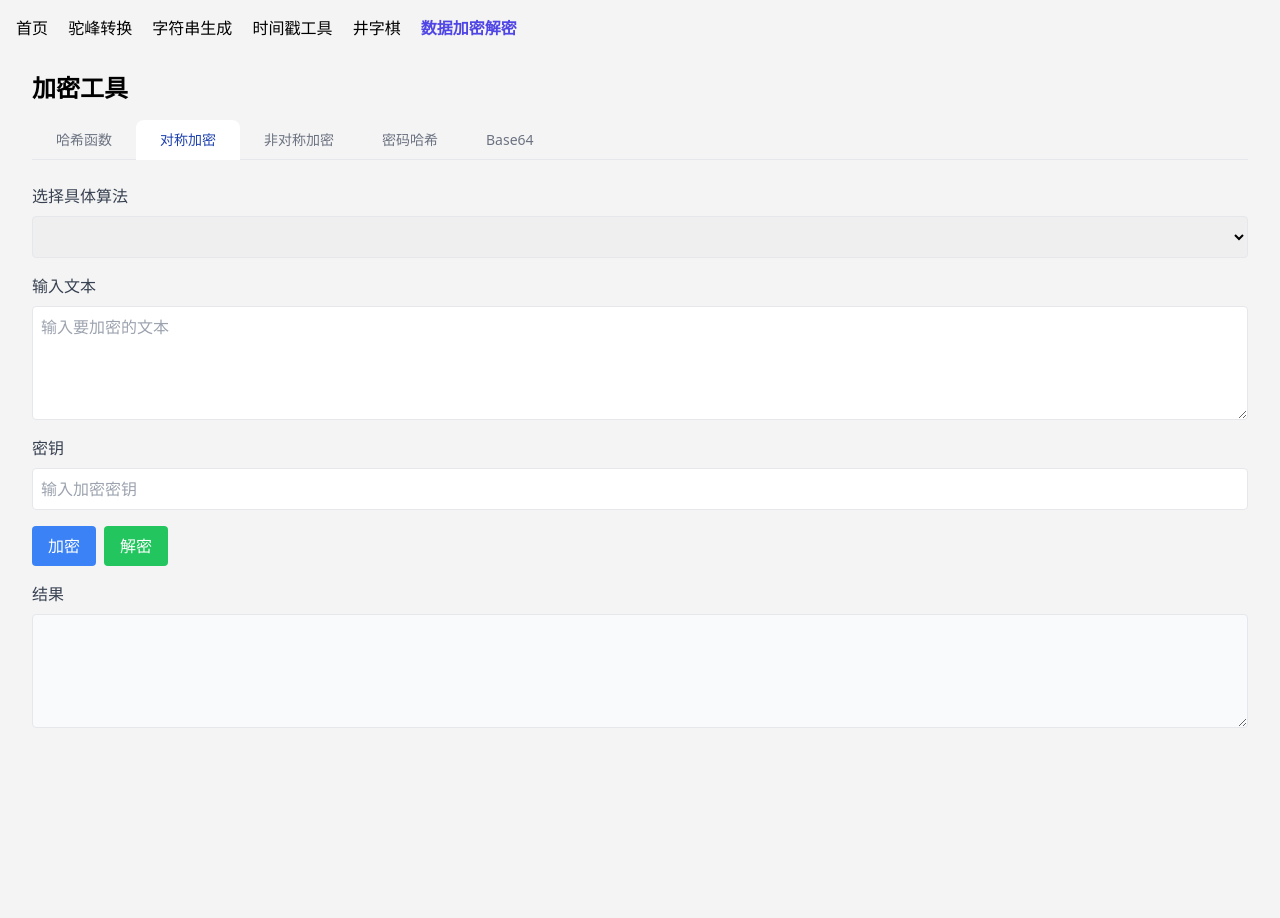
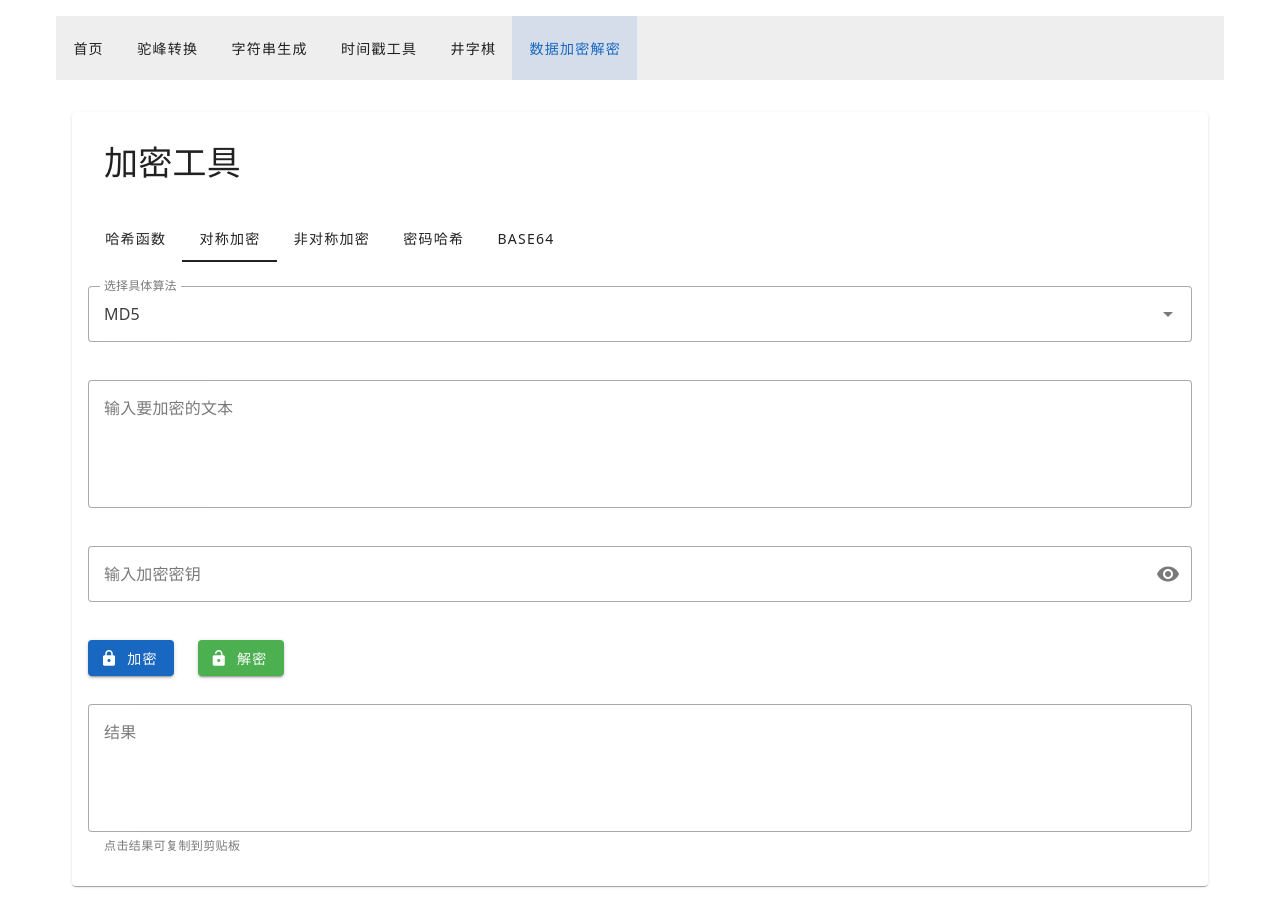
Before and after one commit to bitdan/Hump-Conversion, a Vue app: page /data-encryption in a window 1280 px wide. Both pictures are taken after a click on the tab "对称加密". Before the commit the page ends 800 px from the top, so only its background shows below. Built offline with nearby package versions, Linux system fonts and the light colour scheme.

Commit message:
feat: 重构前端界面并添加 Vuetify 支持

```diff
--- a/src/App.vue
+++ b/src/App.vue
@@ -1,37 +1,34 @@
 <template>
-  <div class="container mx-auto p-4">
-    <!-- 动态生成导航菜单 -->
-    <nav class="mb-4">
-      <router-link
+  <v-app>
+    <v-main>
+      <v-container>
+        <!-- 导航菜单 -->
+        <v-toolbar flat class="mb-4">
+          <v-toolbar-items>
+            <v-btn
               v-for="route in routes"
               :key="route.name"
               :to="route.path"
-          class="mr-4"
-          active-class="router-link-active"
+              variant="text"
+              :color="$route.path === route.path ? 'primary' : undefined"
             >
-        {{ route.meta?.title || route.name }}  <!-- 使用 meta.title 作为显示名称 -->
-      </router-link>
-    </nav>
+              {{ route.meta?.title || route.name }}
+            </v-btn>
+          </v-toolbar-items>
+        </v-toolbar>
 
         <!-- 路由视图 -->
         <router-view></router-view>
-  </div>
+      </v-container>
+    </v-main>
+  </v-app>
 </template>
 
 <script setup>
-import {useRouter} from 'vue-router'
+import { useRouter, useRoute } from 'vue-router'
 
-// 获取路由对象
 const router = useRouter()
+const route = useRoute()
 
-// 获取所有路由信息，过滤掉没有 name 的路由
 const routes = router.options.routes.filter(route => route.name && route.path !== '*')
 </script>
-
-<style>
-/* 自定义的激活链接样式 */
-.router-link-active {
-  color: #4F46E5;
-  font-weight: bold;
-}
-</style>
--- a/src/components/DataEncryption.vue
+++ b/src/components/DataEncryption.vue
@@ -1,111 +1,123 @@
 <template>
-  <div class="container mx-auto p-4">
-    <div class="mb-8">
-      <h2 class="text-2xl font-bold mb-4">加密工具</h2>
+  <v-container>
+    <v-card class="pa-4">
+      <v-card-title class="text-h4 mb-4">加密工具</v-card-title>
 
       <!-- 算法类型选择 (Tab) -->
-      <div class="mb-6">
-        <div class="flex border-b border-gray-200">
-          <button
-            v-for="type in encryptionTypes"
-            :key="type.value"
-            @click="selectedType = type.value"
-            class="px-6 py-2.5 font-medium text-sm leading-5 rounded-t-lg -mb-px"
-            :class="[
-              selectedType === type.value
-                ? 'border-b-2 border-blue-500 text-blue-600 bg-white'
-                : 'text-gray-500 hover:text-gray-700 hover:border-gray-300',
-              'focus:outline-none focus:text-blue-800 focus:border-blue-700'
-            ]"
-          >
+      <v-tabs v-model="selectedType" class="mb-6">
+        <v-tab v-for="type in encryptionTypes" :key="type.value" :value="type.value">
           {{ type.label }}
-          </button>
-        </div>
-      </div>
+        </v-tab>
+      </v-tabs>
 
       <!-- 具体算法选择 -->
-      <div class="mb-4">
-        <label class="block text-gray-700 mb-2">选择具体算法</label>
-        <select v-model="selectedAlgorithm" class="w-full p-2 border rounded">
-          <option v-for="algo in algorithms[selectedType]" :key="algo" :value="algo">
-            {{ algo }}
-          </option>
-        </select>
-      </div>
+      <v-select
+        v-model="selectedAlgorithm"
+        :items="algorithms[selectedType]"
+        label="选择具体算法"
+        class="mb-4"
+        variant="outlined"
+      ></v-select>
 
       <!-- 输入区域 -->
-      <div class="mb-4">
-        <label class="block text-gray-700 mb-2">输入文本</label>
-        <textarea
+      <v-textarea
         v-model="inputText"
-          class="w-full p-2 border rounded"
+        :label="getInputPlaceholder"
         rows="4"
-          :placeholder="getInputPlaceholder"
-        ></textarea>
-      </div>
+        class="mb-4"
+        variant="outlined"
+        clearable
+      ></v-textarea>
 
       <!-- 密钥输入 (对称/非对称加密) -->
-      <div v-if="needsKey" class="mb-4">
-        <label class="block text-gray-700 mb-2">密钥</label>
-        <input
+      <v-text-field
+        v-if="needsKey"
         v-model="key"
-          type="text"
-          class="w-full p-2 border rounded"
-          :placeholder="getKeyPlaceholder"
-        />
-      </div>
+        :label="getKeyPlaceholder"
+        class="mb-4"
+        variant="outlined"
+        clearable
+        :type="showPassword ? 'text' : 'password'"
+        :append-inner-icon="showPassword ? 'mdi-eye-off' : 'mdi-eye'"
+        @click:append-inner="showPassword = !showPassword"
+      ></v-text-field>
 
       <!-- 操作按钮 -->
-      <div class="flex gap-2 mb-4">
-        <button
+      <v-row class="mb-4">
+        <v-col cols="auto">
+          <v-btn
+            color="primary"
             @click="processText"
-          class="bg-blue-500 text-white px-4 py-2 rounded hover:bg-blue-600 transition-colors"
+            :loading="processing"
+            prepend-icon="mdi-lock"
           >
             {{ getButtonText }}
-        </button>
-        <button
-          v-if="canDecrypt"
+          </v-btn>
+        </v-col>
+        <v-col cols="auto" v-if="canDecrypt">
+          <v-btn
+            color="success"
             @click="decrypt"
-          class="bg-green-500 text-white px-4 py-2 rounded hover:bg-green-600 transition-colors"
+            :loading="processing"
+            prepend-icon="mdi-lock-open"
           >
             解密
-        </button>
-      </div>
+          </v-btn>
+        </v-col>
+      </v-row>
 
       <!-- 输出结果 -->
-      <div class="mb-4">
-        <label class="block text-gray-700 mb-2">结果</label>
-        <textarea
+      <v-textarea
         v-model="result"
-          class="w-full p-2 border rounded bg-gray-50 cursor-pointer hover:bg-gray-100"
+        label="结果"
         rows="4"
         readonly
+        class="mb-4"
+        variant="outlined"
+        persistent-hint
+        hint="点击结果可复制到剪贴板"
         @click="copyText(result)"
-        ></textarea>
-      </div>
+      ></v-textarea>
 
       <!-- 复制成功提示 -->
-      <div
-        v-if="showCopyTip"
-        class="fixed bottom-4 right-4 bg-green-500 text-white px-4 py-2 rounded shadow-lg transition-opacity duration-300"
-        :class="{ 'opacity-0': copyTipFading }"
+      <v-snackbar
+        v-model="showCopyTip"
+        :timeout="1500"
+        color="success"
+        location="bottom"
       >
         已复制到剪贴板
-      </div>
-    </div>
-  </div>
+        <template v-slot:actions>
+          <v-btn
+            color="white"
+            variant="text"
+            @click="showCopyTip = false"
+          >
+            关闭
+          </v-btn>
+        </template>
+      </v-snackbar>
+    </v-card>
+  </v-container>
 </template>
 
 <script setup lang="ts">
-import { ref, computed, watch } from 'vue';
+import { ref, computed } from 'vue';
 import { HashFunctions, SymmetricEncryption, AsymmetricEncryption, PasswordHashing, Base64, SMCrypto } from '../utils/crypto';
 
+// 基础状态
 const selectedType = ref('hash');
 const selectedAlgorithm = ref('MD5');
 const inputText = ref('');
 const key = ref('');
 const result = ref('');
 
+// UI 状态
+const showPassword = ref(false);
+const showCopyTip = ref(false);
+const processing = ref(false);
+
+// 加密类型和算法配置
 const encryptionTypes = [
   { label: '哈希函数', value: 'hash' },
   { label: '对称加密', value: 'symmetric' },
@@ -122,13 +134,9 @@ const algorithms = {
   base64: ['Base64'],
 };
 
-const needsKey = computed(() => {
-  return ['symmetric', 'asymmetric'].includes(selectedType.value);
-});
-
-const canDecrypt = computed(() => {
-  return ['symmetric', 'asymmetric', 'base64'].includes(selectedType.value);
-});
+// 计算属性
+const needsKey = computed(() => ['symmetric', 'asymmetric'].includes(selectedType.value));
+const canDecrypt = computed(() => ['symmetric', 'asymmetric', 'base64'].includes(selectedType.value));
 
 const getButtonText = computed(() => {
   if (selectedType.value === 'hash' || selectedType.value === 'password') {
@@ -139,79 +147,44 @@ const getButtonText = computed(() => {
 
 const getInputPlaceholder = computed(() => {
   switch (selectedType.value) {
-    case 'hash':
-      return '输入要计算哈希的文本';
-    case 'password':
-      return '输入要哈希的密码';
-    case 'base64':
-      return '输入要编码/解码的文本';
-    default:
-      return '输入要加密的文本';
+    case 'hash': return '输入要计算哈希的文本';
+    case 'password': return '输入要哈希的密码';
+    case 'base64': return '输入要编码/解码的文本';
+    default: return '输入要加密的文本';
   }
 });
 
 const getKeyPlaceholder = computed(() => {
   switch (selectedType.value) {
-    case 'symmetric':
-      return '输入加密密钥';
+    case 'symmetric': return '输入加密密钥';
     case 'asymmetric':
       if (selectedAlgorithm.value === 'RSA') {
         return '输入公钥(加密)/私钥(解密)';
-      } else if (selectedAlgorithm.value === 'SM9') {
-        return '输入主公钥(加密)/用户私钥(解密)';
-      } else {
+      }
       return '输入密钥';
-      }
-    default:
-      return '输入密钥';
+    default: return '输入密钥';
   }
 });
 
-// 添加复制提示相关的状态
-const showCopyTip = ref(false);
-const copyTipFading = ref(false);
-let copyTipTimer: number | null = null;
-
-// 监听结果变化，自动复制
-watch(result, (newValue) => {
-  if (newValue) {
-    copyText(newValue);
-  }
-});
-
-// 复制函数
+// 复制功能
 async function copyText(text: string) {
   if (!text) return;
-
   try {
     await navigator.clipboard.writeText(text);
-
-    // 清除之前的定时器
-    if (copyTipTimer) {
-      clearTimeout(copyTipTimer);
-      showCopyTip.value = false;
-      copyTipFading.value = false;
-      await new Promise(resolve => setTimeout(resolve, 100));
-    }
-
-    // 显示提示
     showCopyTip.value = true;
-    copyTipFading.value = false;
-
-    // 设置定时器淡出提示
-    copyTipTimer = window.setTimeout(() => {
-      copyTipFading.value = true;
-      setTimeout(() => {
-        showCopyTip.value = false;
-        copyTipFading.value = false;
-      }, 300);
-    }, 1500);
   } catch (err) {
     console.error('复制失败:', err);
   }
 }
 
+// 处理加密/解密
 async function processText() {
+  if (!inputText.value) {
+    result.value = '请输入要处理的文本';
+    return;
+  }
+
+  processing.value = true;
   try {
     switch (selectedType.value) {
       case 'hash':
@@ -232,10 +205,18 @@ async function processText() {
     }
   } catch (error) {
     result.value = `错误: ${error.message}`;
+  } finally {
+    processing.value = false;
   }
 }
 
 async function decrypt() {
+  if (!inputText.value) {
+    result.value = '请输入要解密的文本';
+    return;
+  }
+
+  processing.value = true;
   try {
     switch (selectedType.value) {
       case 'symmetric':
@@ -250,6 +231,8 @@ async function decrypt() {
     }
   } catch (error) {
     result.value = `解密错误: ${error.message}`;
+  } finally {
+    processing.value = false;
   }
 }
 
@@ -321,16 +304,6 @@ function processAsymmetric(encrypt: boolean) {
         ? SMCrypto.sm2Encrypt(inputText.value, key.value)
         : SMCrypto.sm2Decrypt(inputText.value, key.value);
       break;
-    case 'SM9':
-      // SM9 需要额外的用户ID输入
-      const userId = prompt('请输入用户ID');
-      if (!userId) {
-        throw new Error('需要用户ID');
-      }
-      result.value = encrypt
-        ? SMCrypto.sm9Encrypt(inputText.value, userId, key.value)
-        : SMCrypto.sm9Decrypt(inputText.value, key.value);
-      break;
   }
 }
 
@@ -348,15 +321,7 @@ function processBase64(encode: boolean) {
 </script>
 
 <style scoped>
-.tab-active {
-  @apply border-b-2 border-blue-500 text-blue-600;
-}
-
 .transition-opacity {
   transition: opacity 0.3s ease-in-out;
 }
-
-.opacity-0 {
-  opacity: 0;
-}
 </style>
--- a/src/main.js
+++ b/src/main.js
@@ -1,9 +1,31 @@
 import {createApp} from "vue";
+import {createVuetify} from "vuetify";
+import "vuetify/styles";
 import "./main.css";
 import App from "./App.vue";
 import router from './router'
 import './assets/tailwind.css'
+import '@mdi/font/css/materialdesignicons.css'
+import * as components from 'vuetify/components'
+import * as directives from 'vuetify/directives'
 
+const vuetify = createVuetify({
+  components,
+  directives,
+  theme: {
+    defaultTheme: 'light',
+    themes: {
+      light: {
+        colors: {
+          primary: '#1867C0',
+          secondary: '#5CBBF6',
+        },
+      },
+    },
+  },
+})
 const app = createApp(App)
+
 app.use(router)
+app.use(vuetify)
 app.mount('#app')
--- a/vite.config.js
+++ b/vite.config.js
@@ -1,7 +1,11 @@
 import { defineConfig } from 'vite'
 import vue from '@vitejs/plugin-vue'
+import vuetify from 'vite-plugin-vuetify'
 
 export default defineConfig({
-  plugins: [vue()],
+  plugins: [
+    vue(),
+    vuetify({ autoImport: true }),
+  ],
   base: './'
 })
```
Also changed, not shown: package.json (+6 -3 lines), 1 other file (tests, documents, lock files or other folders). Lines whose indentation alone changed are shown as unchanged.
